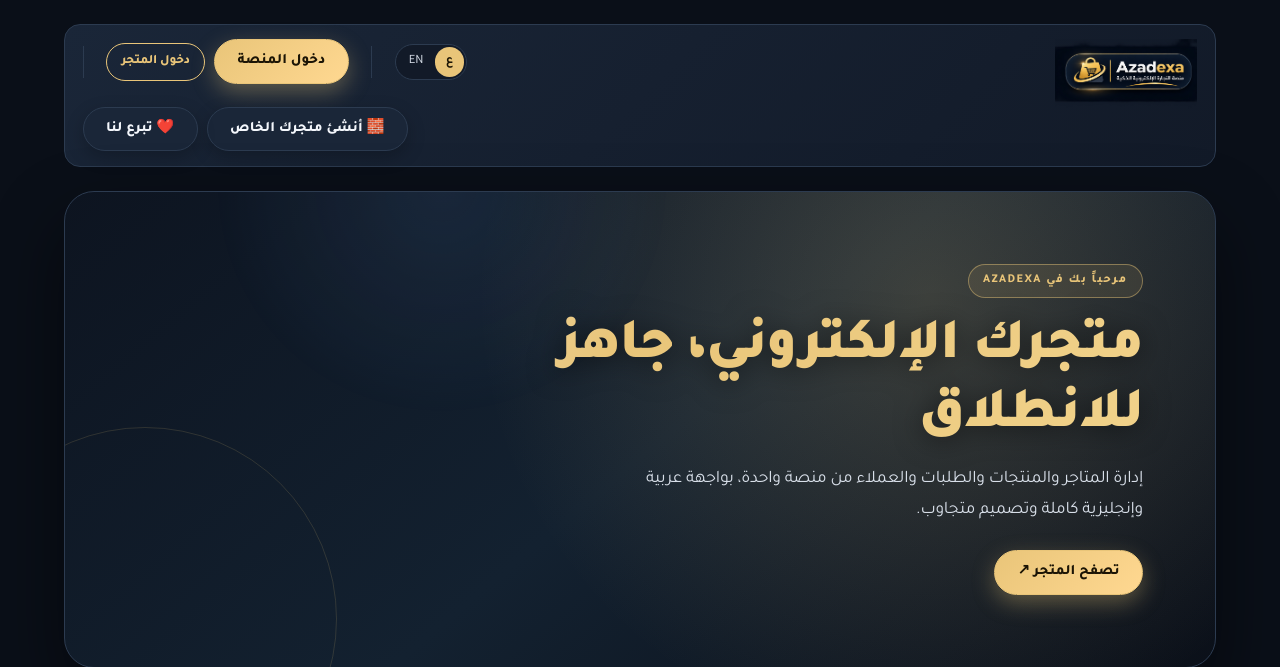
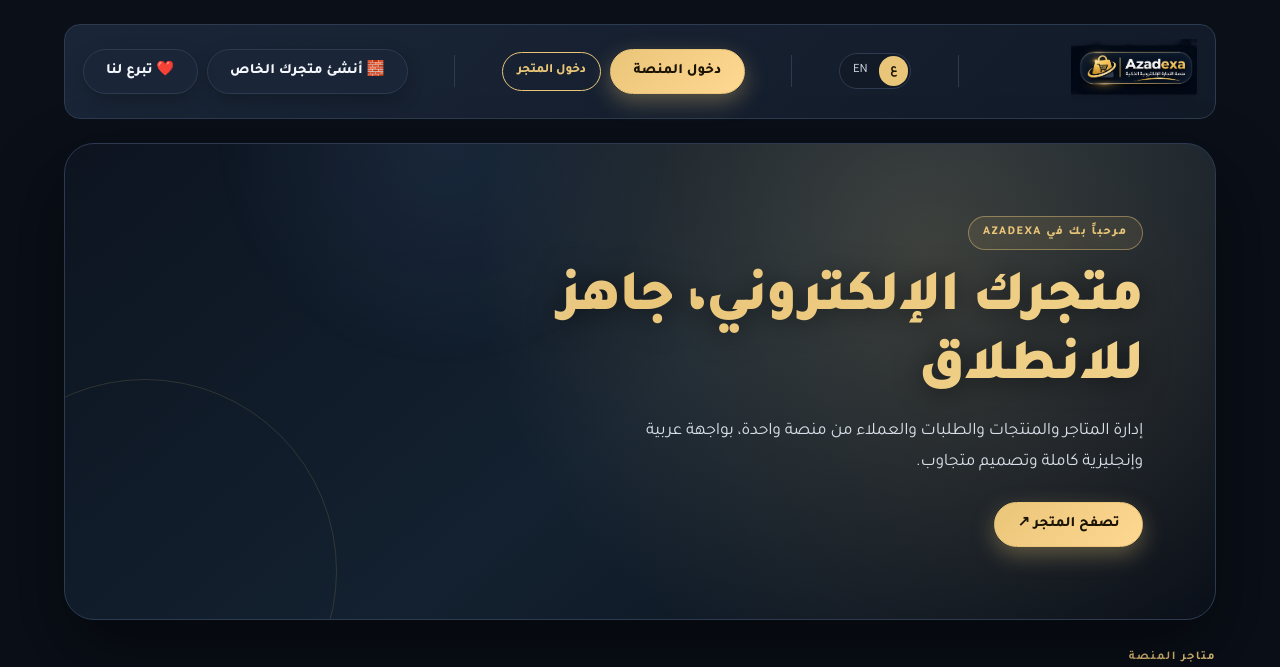
Before and after one commit to AbuAzad2025/Orion-Store, a Flask app: page / in a window 1280 px wide. Shown: the top 667 px of the page. Run offline with Flask 3, Linux system fonts and the light colour scheme; data comes from the database, SQL or seed files in the repository; data that the repository does not hold is empty.

Commit message:
style: organize header into one balanced row with fixed logo size

```diff
--- a/01-FOUNDATION/assets/orion-theme.css
+++ b/01-FOUNDATION/assets/orion-theme.css
@@ -1351,10 +1351,10 @@ body.orion-surface {
   padding: .9rem 1.1rem; border: 1px solid var(--orion-border); border-radius: 16px;
   background: linear-gradient(135deg, var(--orion-panel-2), var(--orion-panel));
 }
-.orion-home-brand { display: block; flex: 1 1 40%; min-inline-size: 18rem; align-self: stretch; }
-.orion-home-logo { display: block; inline-size: 100%; block-size: 4.5rem; object-fit: contain; object-position: right center; }
+.orion-home-brand { display: block; flex: 0 1 auto; }
+.orion-home-logo { display: block; inline-size: 12rem; block-size: 4rem; object-fit: contain; object-position: right center; }
 @media (max-width: 860px) { .orion-home-logo { min-block-size: 3.5rem; max-block-size: 5rem; } }
-.orion-home-nav { display: flex; align-items: center; justify-content: flex-end; gap: 1.4rem; flex-wrap: wrap; flex: 1 1 58%; }
+.orion-home-nav { display: flex; align-items: center; justify-content: space-between; gap: 1rem; flex-wrap: nowrap; inline-size: 100%; }
 .orion-home-nav-group { display: inline-flex; align-items: center; gap: .55rem; flex-wrap: wrap; }
 .orion-home-nav-sep { inline-size: 1px; block-size: 2rem; background: var(--orion-border); }
 .orion-home-hero { min-block-size: auto; }
--- a/06-STOREFRONT/themes/default/static/css/orion-theme.css
+++ b/06-STOREFRONT/themes/default/static/css/orion-theme.css
@@ -1351,10 +1351,10 @@ body.orion-surface {
   padding: .9rem 1.1rem; border: 1px solid var(--orion-border); border-radius: 16px;
   background: linear-gradient(135deg, var(--orion-panel-2), var(--orion-panel));
 }
-.orion-home-brand { display: block; flex: 1 1 40%; min-inline-size: 18rem; align-self: stretch; }
-.orion-home-logo { display: block; inline-size: 100%; block-size: 4.5rem; object-fit: contain; object-position: right center; }
+.orion-home-brand { display: block; flex: 0 1 auto; }
+.orion-home-logo { display: block; inline-size: 12rem; block-size: 4rem; object-fit: contain; object-position: right center; }
 @media (max-width: 860px) { .orion-home-logo { min-block-size: 3.5rem; max-block-size: 5rem; } }
-.orion-home-nav { display: flex; align-items: center; justify-content: flex-end; gap: 1.4rem; flex-wrap: wrap; flex: 1 1 58%; }
+.orion-home-nav { display: flex; align-items: center; justify-content: space-between; gap: 1rem; flex-wrap: nowrap; inline-size: 100%; }
 .orion-home-nav-group { display: inline-flex; align-items: center; gap: .55rem; flex-wrap: wrap; }
 .orion-home-nav-sep { inline-size: 1px; block-size: 2rem; background: var(--orion-border); }
 .orion-home-hero { min-block-size: auto; }
--- a/07-ADMIN/static/css/orion-theme.css
+++ b/07-ADMIN/static/css/orion-theme.css
@@ -1351,10 +1351,10 @@ body.orion-surface {
   padding: .9rem 1.1rem; border: 1px solid var(--orion-border); border-radius: 16px;
   background: linear-gradient(135deg, var(--orion-panel-2), var(--orion-panel));
 }
-.orion-home-brand { display: block; flex: 1 1 40%; min-inline-size: 18rem; align-self: stretch; }
-.orion-home-logo { display: block; inline-size: 100%; block-size: 4.5rem; object-fit: contain; object-position: right center; }
+.orion-home-brand { display: block; flex: 0 1 auto; }
+.orion-home-logo { display: block; inline-size: 12rem; block-size: 4rem; object-fit: contain; object-position: right center; }
 @media (max-width: 860px) { .orion-home-logo { min-block-size: 3.5rem; max-block-size: 5rem; } }
-.orion-home-nav { display: flex; align-items: center; justify-content: flex-end; gap: 1.4rem; flex-wrap: wrap; flex: 1 1 58%; }
+.orion-home-nav { display: flex; align-items: center; justify-content: space-between; gap: 1rem; flex-wrap: nowrap; inline-size: 100%; }
 .orion-home-nav-group { display: inline-flex; align-items: center; gap: .55rem; flex-wrap: wrap; }
 .orion-home-nav-sep { inline-size: 1px; block-size: 2rem; background: var(--orion-border); }
 .orion-home-hero { min-block-size: auto; }
--- a/07-ADMIN/templates/platform_home.html
+++ b/07-ADMIN/templates/platform_home.html
@@ -46,12 +46,13 @@
 <body class="orion-surface orion-home-body">
   <main class="orion-home">
     <header class="orion-home-topbar">
-      <div class="orion-home-brand">
-        <img src="{{ url_for('admin_assets.static', filename='images/azadexa-header-cropped.png') }}"
-             alt="{{ 'أزاد إكسبريس — منصة التجارة الإلكترونية الذكية' if locale == 'ar' else 'Azadexa — Smart e-commerce platform' }}"
-             class="orion-home-logo">
-      </div>
       <nav class="orion-home-nav" aria-label="{{ t.login_platform }}">
+        <span class="orion-home-brand">
+          <img src="{{ url_for('admin_assets.static', filename='images/azadexa-header-cropped.png') }}"
+               alt="{{ 'أزاد إكسبريس — منصة التجارة الإلكترونية الذكية' if locale == 'ar' else 'Azadexa — Smart e-commerce platform' }}"
+               class="orion-home-logo">
+        </span>
+        <span class="orion-home-nav-sep" aria-hidden="true"></span>
         <span class="orion-locale-switch" role="group" aria-label="{{ 'اللغة' if locale == 'ar' else 'Language' }}">
           <a href="/?locale=ar" class="orion-locale-link{% if locale == 'ar' %} is-active{% endif %}"
              hreflang="ar" aria-label="العربية" {% if locale == 'ar' %}aria-current="true"{% endif %}>ع</a>
```
